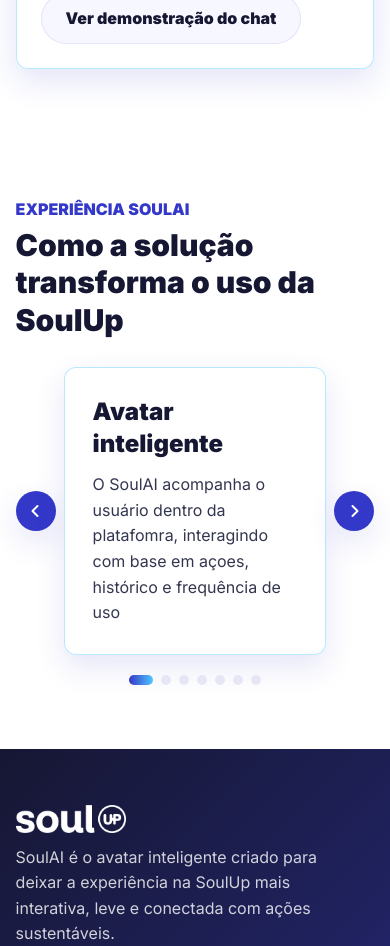
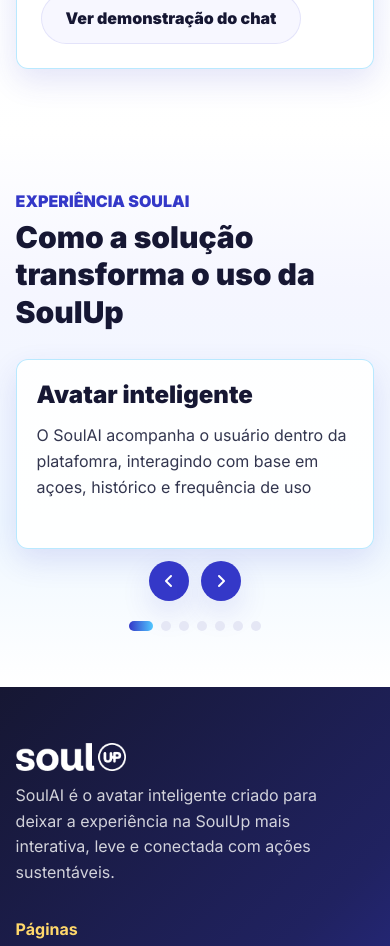
Before and after one commit to manuelalramos/SoulAi_Projeto, a React (Vite) app: page / in a window 390 px wide. Shown: the part 1180-2126 px from the top of the page. Built offline with nearby package versions, Linux system fonts and the light colour scheme.

Commit message:
refactor : melhora responsividade do carrossel para mobile

```diff
--- a/src/components/Carrossel/Carrossel.tsx
+++ b/src/components/Carrossel/Carrossel.tsx
@@ -1,15 +1,15 @@
 import { useState } from "react";
 import type { CardContent } from "../../types/card";
+
 type CarrosselProps = {
   label: string;
   title: string;
   items: CardContent[];
 };
 
-
-
 export function Carrosel({ label, title, items }: CarrosselProps) {
   const [indiceAtual, setIndiceAtual] = useState(0);
+
   function mostrarAnterior() {
     if (indiceAtual === 0) {
       setIndiceAtual(items.length - 1);
@@ -17,6 +17,7 @@ export function Carrosel({ label, title, items }: CarrosselProps) {
       setIndiceAtual(indiceAtual - 1);
     }
   }
+
   function mostrarProximo() {
     if (indiceAtual === items.length - 1) {
       setIndiceAtual(0);
@@ -24,37 +25,70 @@ export function Carrosel({ label, title, items }: CarrosselProps) {
       setIndiceAtual(indiceAtual + 1);
     }
   }
+
   const itemAtual = items[indiceAtual];
+
   return (
-        <section className="relative overflow-hidden bg-[lineargradient(180deg,#ffffff_0%,#f5f6ff_28%,#eef7ff_70%,#ffffff_100%)] py-16 md:py-20">
+    <section className="relative overflow-hidden bg-[linear-gradient(180deg,#ffffff_0%,#f5f6ff_28%,#eef7ff_70%,#ffffff_100%)] py-14 md:py-20">
       <div className="mx-auto w-[92%] max-w-[1180px]">
-                <p className="font-black uppercase text-soul-blue">{label}</p>
+        <p className="font-black uppercase text-soul-blue">
+          {label}
+        </p>
+
         <h2 className="mt-1 max-w-3xl text-3xl font-black leading-tight text-soul-ink md:text-5xl">
           {title}
         </h2>
-                <div className="mt-7 flex items-center gap-2 md:gap-4">
+
+        {/*
+          Mobile:
+          - card ocupa toda a primeira linha
+          - setas ficam embaixo
+
+          Tablet/Desktop:
+          - seta + card + seta
+        */}
+        <div className="mt-7 grid grid-cols-2 items-center gap-3 md:grid-cols-[48px_minmax(0,1fr)_48px] md:gap-4">
+
+          {/* Seta anterior */}
           <button
-                        className="grid h-10 w-10 shrink-0 place-items-center rounded-full bg-soul-blue text-white shadow-card transition hover:-translate-y-1 hover:bg-soul-purple md:h-12 md:w-12"
+            className="order-2 grid h-10 w-10 justify-self-end place-items-center rounded-full bg-soul-blue text-white shadow-card transition-all duration-300 hover:-translate-y-1 hover:bg-soul-purple md:order-1 md:h-12 md:w-12 md:justify-self-auto"
             type="button"
             aria-label="Voltar card"
-                        onClick={mostrarAnterior}>
-                        <i className="fa-solid fa-angle-left" aria-hidden="true" />
+            onClick={mostrarAnterior}
+          >
+            <i
+              className="fa-solid fa-angle-left"
+              aria-hidden="true"
+            />
           </button>
-                    <article className="min-h-[210px] flex-1 rounded-xl border border-soul-cyan/40 bg-white/90 p-7 shadow-card transition hover:-translate-y-1 hover:shadow-future">
-                        <h3 className="text-2xl font-black text-soul-ink md:text-3xl">
+
+          {/* Card atual */}
+          <article className="order-1 col-span-2 min-h-[190px] min-w-0 w-full rounded-xl border border-soul-cyan/40 bg-white/90 p-5 shadow-card transition-all duration-300 hover:-translate-y-1 hover:shadow-future sm:p-6 md:order-2 md:col-span-1 md:min-h-[210px] md:p-7">
+            <h3 className="text-2xl font-black leading-tight text-soul-ink md:text-3xl">
               {itemAtual.title}
             </h3>
-                        <p className="mt-3 max-w-3xl">{itemAtual.description}</p>
+
+            <p className="mt-3 max-w-3xl leading-relaxed">
+              {itemAtual.description}
+            </p>
           </article>
+
+          {/* Seta próxima */}
           <button
-                        className="grid h-10 w-10 shrink-0 place-items-center rounded-full bg-soul-blue text-white shadow-card transition hover:-translate-y-1 hover:bg-soul-purple md:h-12 md:w-12"
+            className="order-3 grid h-10 w-10 justify-self-start place-items-center rounded-full bg-soul-blue text-white shadow-card transition-all duration-300 hover:-translate-y-1 hover:bg-soul-purple md:h-12 md:w-12 md:justify-self-auto"
             type="button"
             aria-label="Próximo card"
-                        onClick={mostrarProximo}>
-                        <i className="fa-solid fa-angle-right" aria-hidden="true" />
+            onClick={mostrarProximo}
+          >
+            <i
+              className="fa-solid fa-angle-right"
+              aria-hidden="true"
+            />
           </button>
         </div>
-                <div className="mt-5 flex justify-center gap-2">
+
+        {/* Indicadores */}
+        <div className="mt-5 flex flex-wrap justify-center gap-2">
           {items.map((item, index) => (
             <button
               key={item.title}
@@ -65,7 +99,8 @@ export function Carrosel({ label, title, items }: CarrosselProps) {
               }
               type="button"
               aria-label={`Ir para o card ${item.title}`}
-                            onClick={() => setIndiceAtual(index)}/>
+              onClick={() => setIndiceAtual(index)}
+            />
           ))}
         </div>
       </div>
```
Lines whose indentation alone changed are shown as unchanged.
